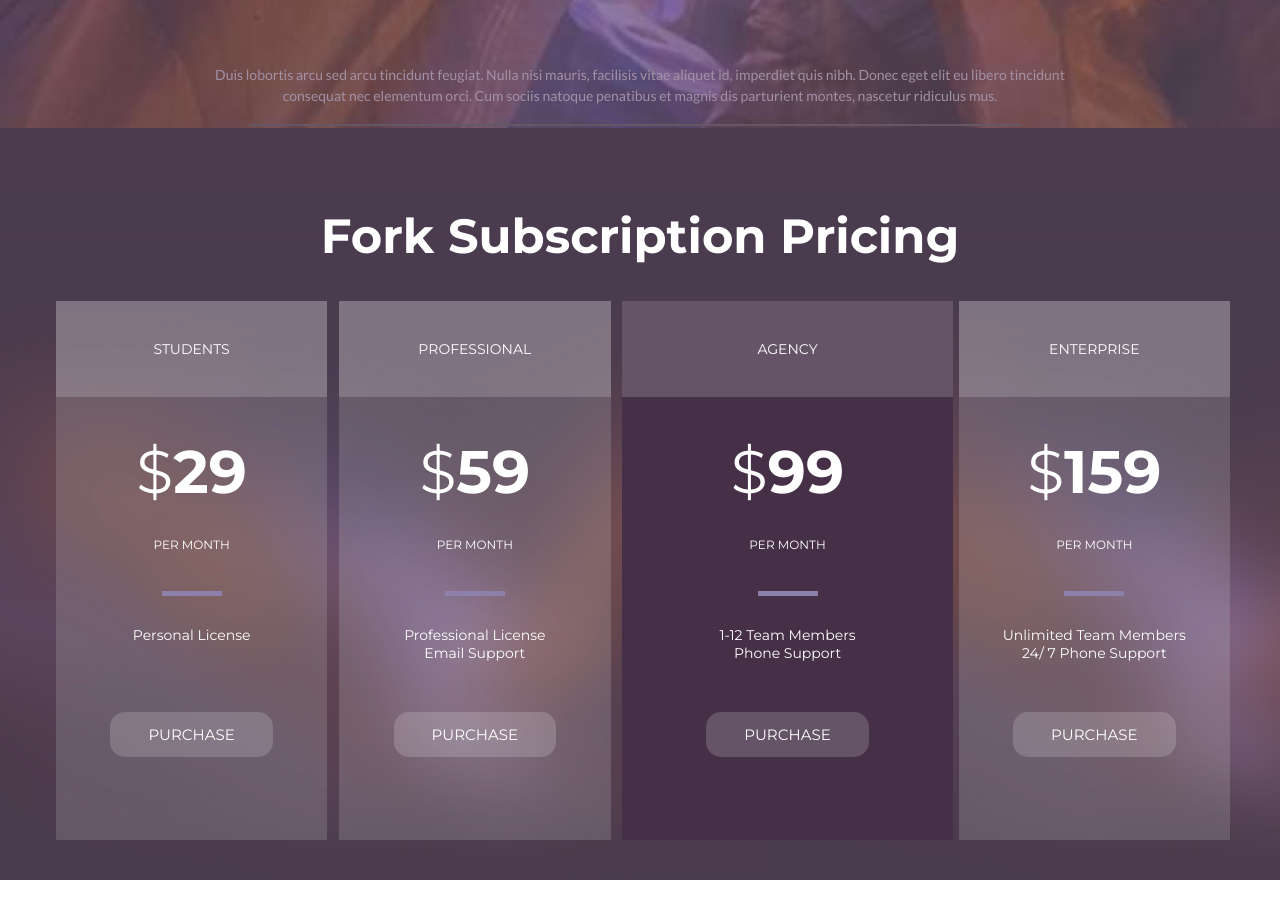
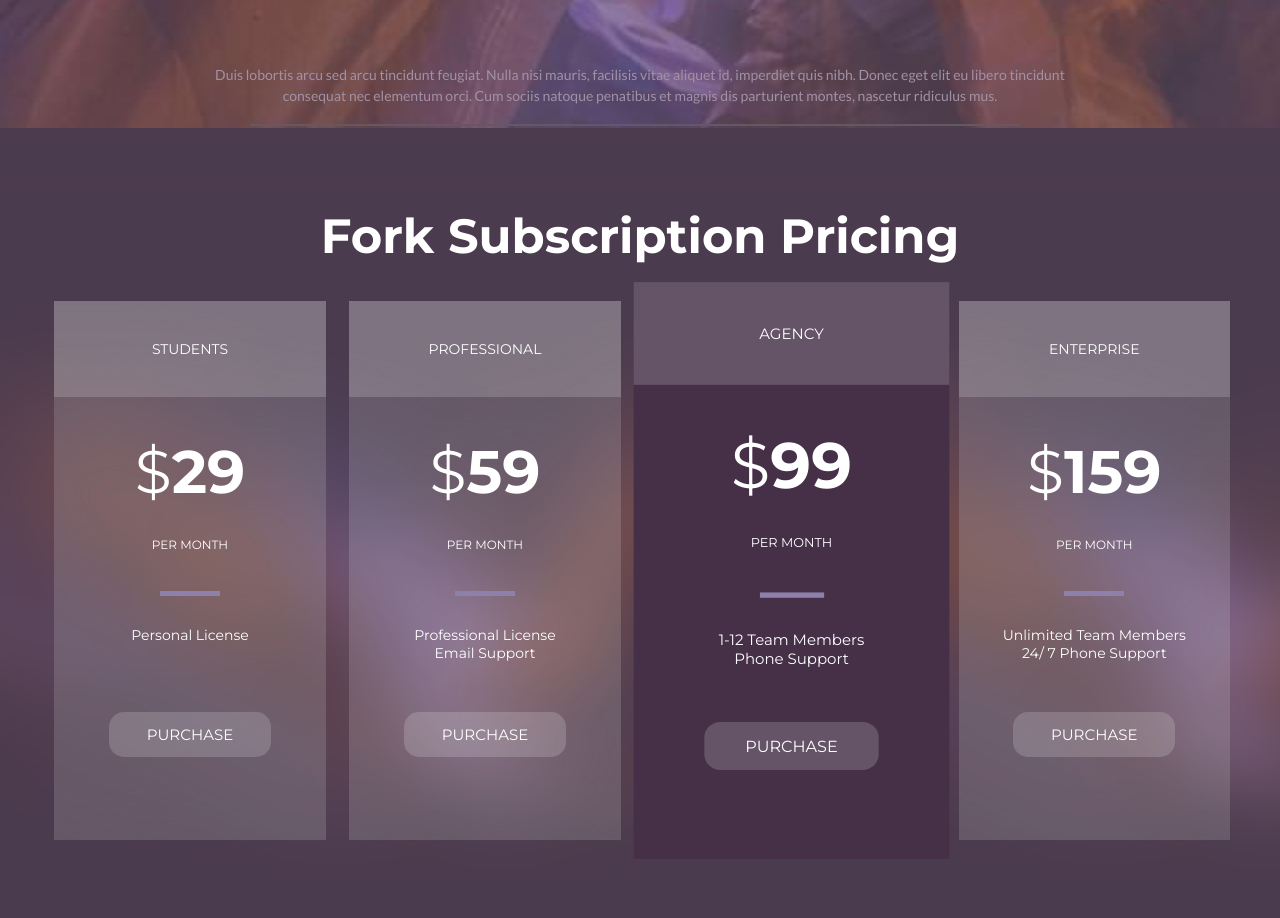
Before and after one commit to romadzhavadov/forkio, a website: page index.html in a window 1280 px wide. Shown: the part 2540-3458 px from the top of the page. Before the commit the page ends 3420 px from the top, so only its background shows below. Drawn offline with Linux system fonts and the light colour scheme.

Commit message:
finish developer

```diff
--- a/src/scss/components/_revolutionary.scss
+++ b/src/scss/components/_revolutionary.scss
@@ -29,6 +29,7 @@
   display: $flex;
   justify-content: space-around;
   flex-wrap: wrap;
+  gap: 10px;
 }
 
 .inform_revolutionary-iteam {
--- a/src/scss/components/_subscription.scss
+++ b/src/scss/components/_subscription.scss
@@ -3,6 +3,7 @@
 
 .subscription {
   background: url(/src/img/subscription/baground-subscription.jpg);
+  padding-bottom: 90px;
 }
 
 .subscription-tittle {
@@ -116,6 +117,7 @@
     display: flex;
     justify-content: space-around;
     flex-wrap: wrap;
+    gap: 15px;
   }
 
   .subscription-list {
@@ -123,11 +125,8 @@
   }
 
   .subscription-list.statik {
-    width: 45%;
-  }
-
-  .subscription-list.position {
-    margin: 25px;
+    width: 40%;
+    transform: scale(1.07);
   }
 }
 
@@ -150,7 +149,7 @@
   }
 
   .subscription-list.statik {
-    width: 28%;
+    width: 25%;
     @include margin();
   }
 
```
Also changed, not shown: dist/css/styles.min.css.
